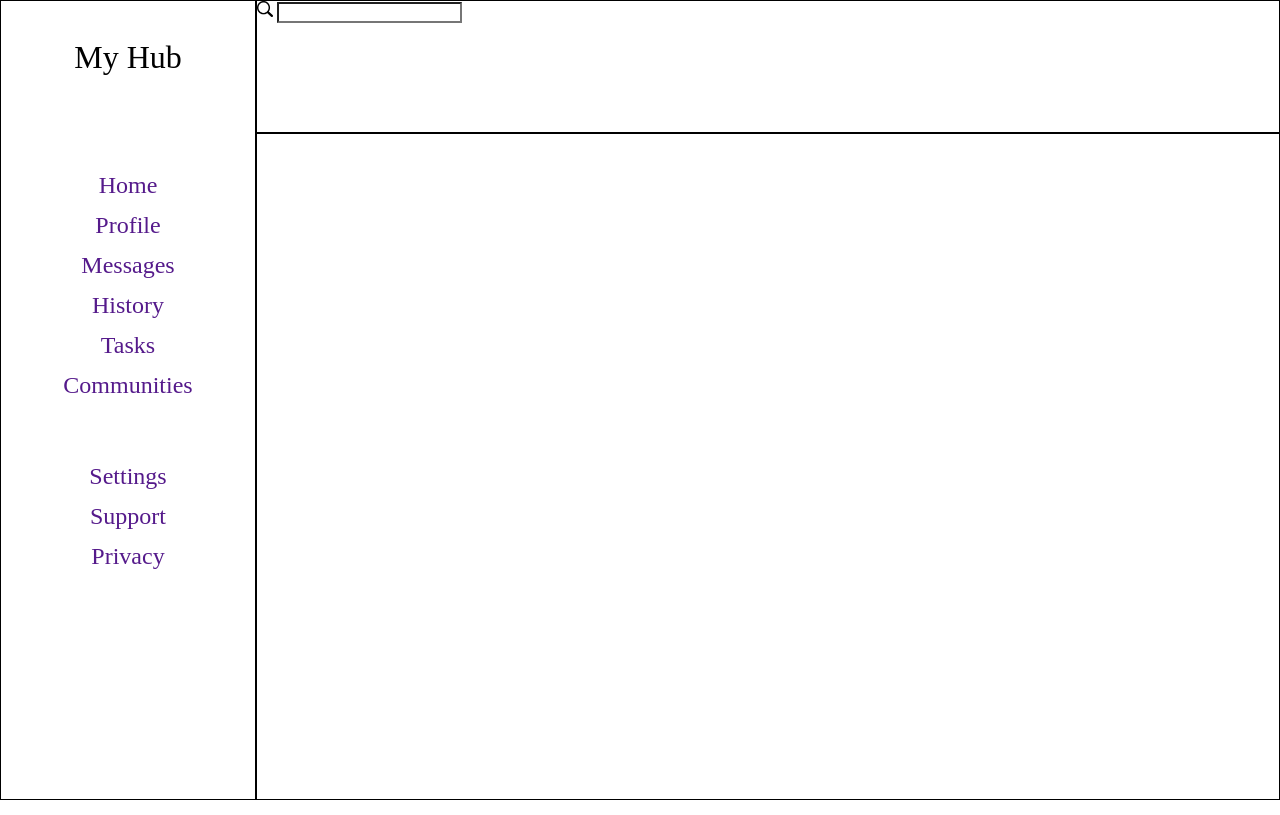
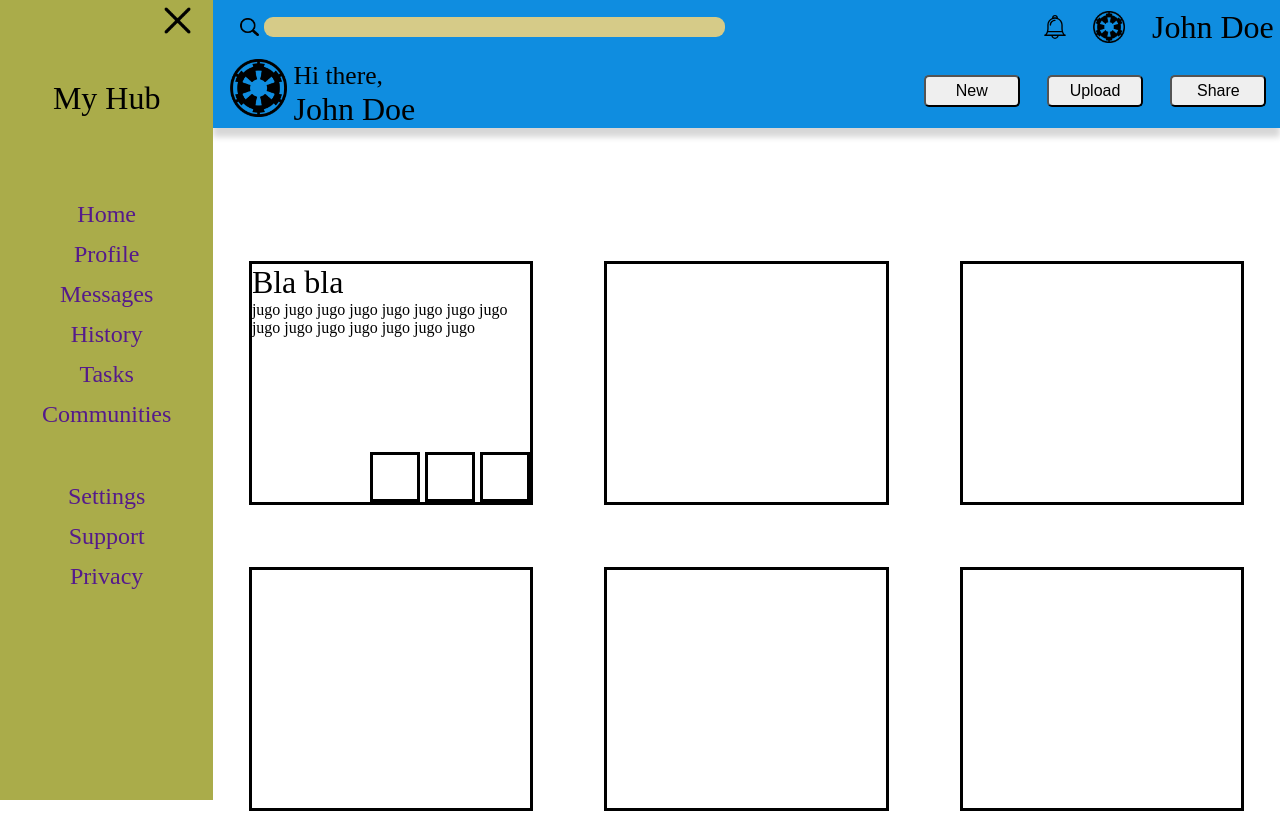
Before and after one commit to Tonius16/Admin-Dashboard, a plain HTML site: page index.html in a window 1280 px wide. Shown: the top 815 px of the page. Drawn offline with Linux system fonts and the light colour scheme.

Commit message:
add more grid layout for body elements

```diff
--- a/admin-dashboard.css
+++ b/admin-dashboard.css
@@ -45,19 +45,32 @@ img {
 body {
   display: grid;
   overflow: auto;
-  height: 100vh;
-  grid-template: 1fr 5fr/1fr 4fr;
-}
-
-header {
-  border: solid black 1px;
+  grid-template: 0.5fr 5fr/0.8fr 4fr;
+  overflow: auto;
+  position: relative;
 }
 
 #sidebarDiv {
-  border: solid black 1px;
   grid-row: 1/3;
+  height: 100vh;
   display: grid;
-  grid-template-rows: 1fr 3fr 3fr;
+  grid-template-rows: 0.24fr 1fr 3fr 3fr;
+  background-color: rgb(170, 172, 74);
+  position: sticky;
+  top: 0%;
+}
+
+#sidebarDiv > div,
+button {
+  display: "";
+}
+
+#minimiseBtn {
+  width: 4vw;
+  justify-self: end;
+  margin-right: 10px;
+  background-color: rgba(240, 248, 255, 0);
+  border: none;
 }
 
 #titleDiv {
@@ -99,25 +112,137 @@ header {
 }
 
 header {
+  height: clamp(6rem, 10vw, 10rem);
   display: grid;
   grid-template-rows: 1fr 1fr;
+  box-shadow: 0px 9px 6px 0px rgba(0, 0, 0, 0.16);
+  background-color: rgb(15, 141, 224);
 }
 
 #topHeader {
   display: grid;
-  grid-template-columns: 1fr 1fr;
+  grid-template-columns: 6fr 4fr 1fr 1.5fr;
+  align-items: center;
+  justify-content: center;
+  justify-items: center;
 }
 
 #srchInputDiv {
   width: 100%;
-  height: 2vh;
+  height: 60%;
+  display: grid;
+  grid-template-columns: 1fr 10fr;
+  justify-self: start;
+  gap: 5px;
+  align-items: center;
 }
 
 #srchInputDiv > img {
-  width: clamp(0.5rem, 2.5vw, 1rem);
+  width: clamp(0.5rem, 2.5vw, 1.2rem);
+  justify-self: end;
+}
+
+#srchInput {
+  width: 100%;
+  height: 60%;
+  border-radius: 9px;
+  border: none;
+  background-color: rgb(214, 203, 136);
+  font-size: clamp(0.5rem, 2.5vw, 1rem);
+}
+
+#notifIcon {
+  width: clamp(0.5rem, 2.5vw, 1.5rem);
+  justify-self: end;
+}
+
+#profPic {
+  width: clamp(1.5rem, 2.5vw, 6rem);
+}
+
+#profName {
+  font-size: clamp(0.9rem, 2.5vw, 2rem);
+  justify-self: start;
+}
+
+#botHeader {
+  display: grid;
+  grid-template-rows: 1fr 1fr;
+  grid-template-columns: 0.6fr 0.05fr 5fr 1fr 1fr 1fr;
+  grid-template-areas:
+    "profPic . greeting newBtn uploadBtn shareBtn"
+    "profPic . profName newBtn uploadBtn shareBtn";
+  align-items: center;
+  justify-items: center;
+}
+
+#botHeader > img {
+  width: clamp(1rem, 4.5vw, 8rem);
+  height: auto;
+  margin-bottom: 6px;
+  grid-area: profPic;
+  justify-self: end;
+}
+
+#botHeader :nth-child(2) {
+  grid-area: greeting;
+  justify-self: start;
+  font-size: clamp(0.7rem, 2.5vw, 1.6rem);
+  align-self: end;
+}
+
+#botHeader :nth-child(3) {
+  grid-area: profName;
+  justify-self: start;
+  align-self: start;
+  font-size: clamp(0.9rem, 2.5vw, 2rem);
+}
+
+#botHeader > button {
+  width: clamp(2.5rem, 8.5vw, 6rem);
+  height: clamp(1rem, 8.5vw, 2rem);
+  border-radius: 5px;
+  font-size: clamp(0.6em, 2.5vw, 1em);
+}
+
+#botHeader :nth-child(4) {
+  grid-area: newBtn;
+}
+
+#botHeader :nth-child(5) {
+  grid-area: uploadBtn;
+}
+
+#botHeader :nth-child(6) {
+  grid-area: shareBtn;
 }
 
 #mainContentDiv {
-  border: solid black 1px;
   grid-column: 2/3;
+  display: grid;
+  grid-template-rows: 1fr 3fr 3fr 3fr;
+  grid-template-columns: repeat(3, 1fr);
+  align-items: center;
+  justify-items: center;
 }
+
+#mainContentDiv > div {
+  width: 80%;
+  height: 80%;
+  border: solid black;
+  overflow: auto;
+  display: grid;
+  grid-template-rows: 1fr 4fr 1fr;
+}
+
+#mainContentDiv > div > div {
+  display: flex;
+  justify-content: end;
+  gap: 5px;
+}
+
+#mainContentDiv > div > div > div {
+  width: 50px;
+  height: 50px;
+  border: solid black;
+}
--- /dev/null
+++ b/admin-dashboard.js
@@ -0,0 +1,4 @@
+body = document.querySelector(body);
+sidebarDiv = document.getElementById("sidebarDiv");
+sidebarChild = getElementsByClassName("SidebarChild");
+minimiseBtn = getElementById("minimiseBtn");
--- a/index.html
+++ b/index.html
@@ -5,12 +5,16 @@
     <meta http-equiv="X-UA-Compatible" content="IE=edge" />
     <meta name="viewport" content="width=device-width, initial-scale=1.0" />
     <link rel="stylesheet" type="text/css" href="admin-dashboard.css" />
+    <script src="admin-dashboard.js" defer></script>
     <title>Admin Dashboard</title>
   </head>
   <body>
     <div id="sidebarDiv">
-      <div id="titleDiv"><p>My Hub</p></div>
-      <div id="activitiesDiv">
+      <button id="minimiseBtn">
+        <img src="./imgs/cross-23.png" alt="minimise" />
+      </button>
+      <div id="titleDiv" class="sidebarChild"><p>My Hub</p></div>
+      <div id="activitiesDiv" class="sidebarChild">
         <ul id="activitiesList">
           <li><a href="">Home</a></li>
           <li><a href="">Profile</a></li>
@@ -20,7 +24,7 @@
           <li><a href="">Communities</a></li>
         </ul>
       </div>
-      <div id="settingsDiv">
+      <div id="settingsDiv" class="sidebarChild">
         <ul id="settingsList">
           <li><a href="">Settings</a></li>
           <li><a href="">Support</a></li>
@@ -31,12 +35,45 @@
     <header>
       <div id="topHeader">
         <div id="srchInputDiv">
-          <img src="/imgs/search-icon.png" alt="search-icon" id="srchIcon" />
+          <img src="./imgs/search-icon.png" alt="search-icon" id="srchIcon" />
           <input type="search" id="srchInput" />
         </div>
+        <img src="./imgs/notification-bell.svg" id="notifIcon" />
+        <img src="./imgs/fd157ffd3c1db18123170d7a50685939.png" id="profPic" />
+        <p id="profName">John Doe</p>
       </div>
-      <div id="botHeader"></div>
+      <div id="botHeader">
+        <img src="./imgs/fd157ffd3c1db18123170d7a50685939.png" />
+        <p>Hi there,</p>
+        <p>John Doe</p>
+        <button>New</button>
+        <button>Upload</button>
+        <button>Share</button>
+      </div>
     </header>
-    <div id="mainContentDiv"></div>
+    <div id="mainContentDiv">
+      <p></p>
+      <p></p>
+      <p></p>
+      <div>
+        <h1>Bla bla</h1>
+        <h4>
+          jugo jugo jugo jugo jugo jugo jugo jugo jugo jugo jugo jugo jugo jugo
+          jugo
+        </h4>
+        <div>
+          <div></div>
+          <div></div>
+          <div></div>
+        </div>
+      </div>
+      <div></div>
+      <div></div>
+      <div></div>
+      <div></div>
+      <div></div>
+      <div></div>
+      <div></div>
+    </div>
   </body>
 </html>
```
Also changed, not shown: imgs/cross-23.png (added), imgs/fd157ffd3c1db18123170d7a50685939.png (added), imgs/notification-bell.svg (added).
